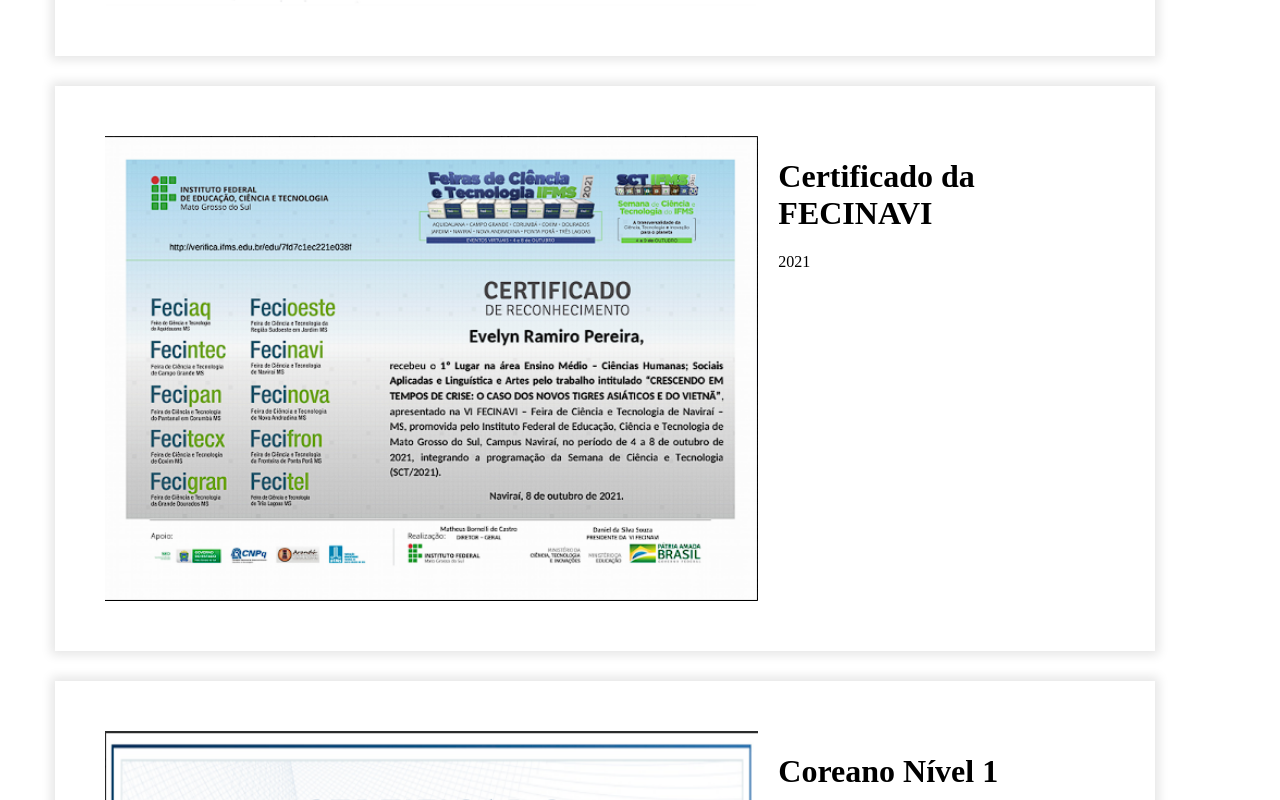
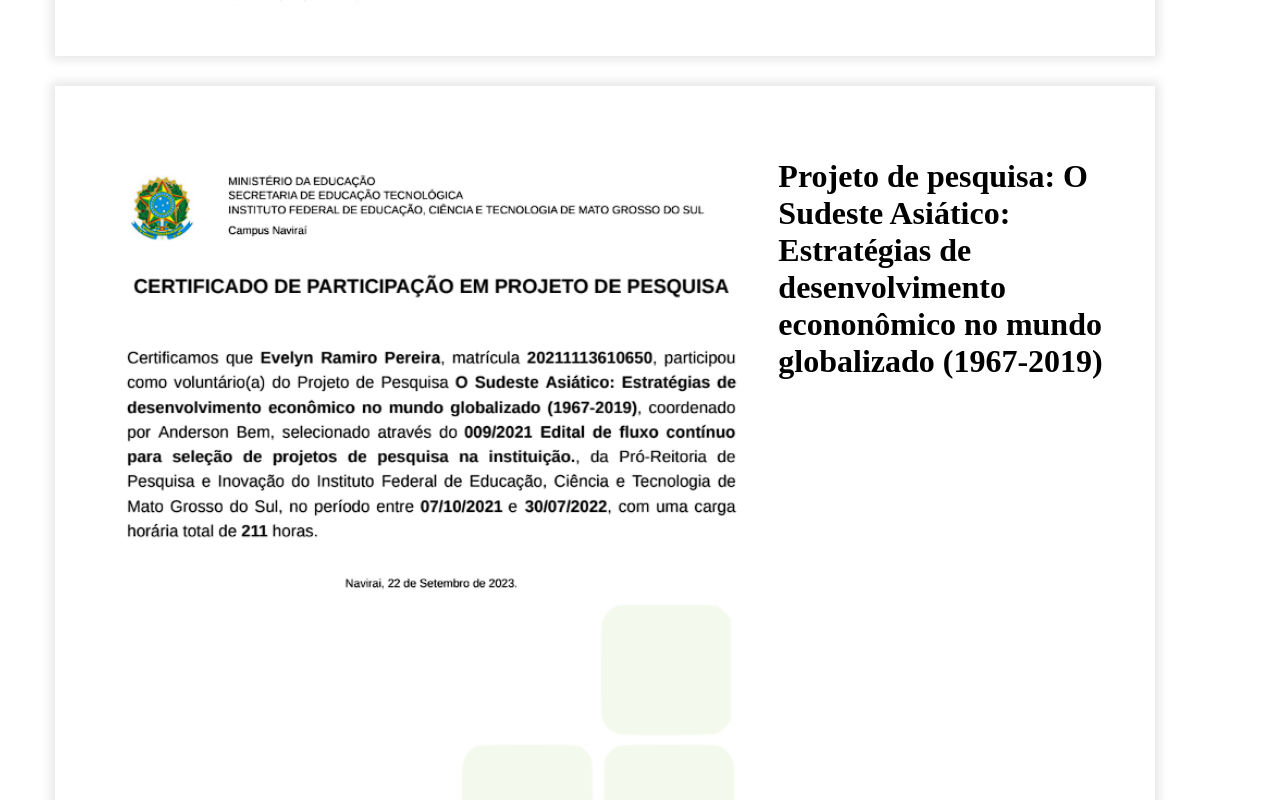
Before and after one commit to EllynRP/portfolio, a React (Vite) app: page / in a window 1280 px wide. Shown: the part 1700-2500 px from the top of the page. Built offline with nearby package versions, Linux system fonts and the light colour scheme; the HTML template or start-up script is replaced by a standard one.

Commit message:
nova atualizaçã final

```diff
--- a/src/componentes/main/Main.tsx
+++ b/src/componentes/main/Main.tsx
@@ -20,48 +20,54 @@
         },
         {
             id:2,
+            titulo:"Projeto de pesquisa: O Sudeste Asiático: Estratégias de desenvolvimento econonômico no mundo globalizado (1967-2019)",
+            sinopse: "",
+            imagem:"/certificadoProjeto.png"
+        },
+        {
+            id:3,
             titulo:"Certificado da FECINAVI",
             sinopse: "2021",
             imagem:"/sudesteAsiatico.png"
         },
         {
-            id:3,
+            id:4,
             titulo:"Coreano Nível 1",
             sinopse: "2021",
             imagem:"/coreanoNivel1.png"
         },
         {
-            id:4,
+            id:5,
             titulo:"Coreano Nível 3",
             sinopse: "2022",
             imagem:"/coreanoNivel3.png"
         },
         {
-            id:5,
+            id:6,
             titulo:"Concurso sobre a história da Coreia",
             sinopse: "2023",
             imagem:"/concursoCoreano.png"
         },
         {
-            id:6,
+            id:7,
             titulo:"📚",
             sinopse: "No momento estou fazendo um curso de Inglês Básico II e mais dois projetos; OBI 2023 e Ritmos da Vida.",
             imagem:"/study.jpg"
         },
         {
-            id:7,
+            id:8,
             titulo:"🐱👍",
             sinopse: "",
             imagem:"/gato.jpg"
         },
         {
-            id:8,
+            id:9,
             titulo:"🐶👍",
             sinopse: "",
             imagem:"/cachorro.jpg"
         },
         {
-            id:9,
+            id:10,
             titulo:"Obrigado pela atenção",
             sinopse: "",
             imagem:"/tere.jpg"
```
Also changed, not shown: public/certificadoProjeto.png (added).
